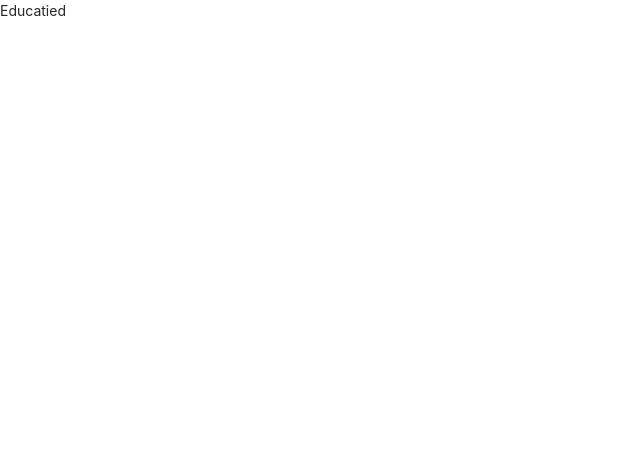
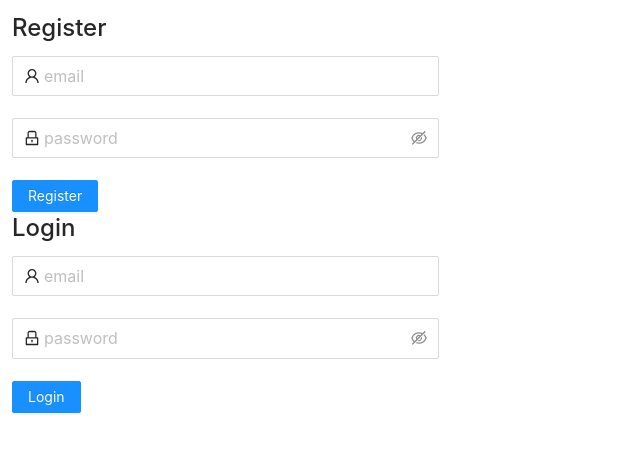
Before and after one commit to TeamURANUS/uranus-frontend, a React (Create React App) app: page /educatied in a window 1280 px wide. Shown: the top 452 px of the page, without its empty margins (0-640 px from the left). Built offline with nearby package versions, Linux system fonts and the light colour scheme.

Commit message:
signup screen

```diff
--- a/package.json
+++ b/package.json
@@ -3,6 +3,7 @@
   "version": "0.1.0",
   "private": true,
   "dependencies": {
+    "@ant-design/icons": "^4.7.0",
     "@testing-library/jest-dom": "^5.16.1",
     "@testing-library/react": "^12.1.2",
     "@testing-library/user-event": "^13.5.0",
--- /dev/null
+++ b/src/components/authentication/SigninSignup.jsx
@@ -0,0 +1,38 @@
+import React, { Component } from 'react';
+import { Input, Button } from 'antd';
+import { UserOutlined, EyeInvisibleOutlined, EyeTwoTone, LockOutlined } from '@ant-design/icons';
+
+class SigninSignup extends Component {
+    render() {
+        return (
+            <div className='w-1/3 m-3'>
+                <div>
+                    <h1 className='text-2xl'>Register</h1>
+                    <Input size="large" placeholder="email" prefix={<UserOutlined />} />
+                    <br /><br />
+                    <Input.Password
+                        placeholder="password" size="large"
+                        prefix={<LockOutlined />}
+                        iconRender={visible => (visible ? <EyeTwoTone /> : <EyeInvisibleOutlined />)}
+                    />
+                    <br /><br />
+                    <Button type="primary">Register</Button>
+                </div>
+                <div>
+                    <h1 className='text-2xl'>Login</h1>
+                    <Input size="large" placeholder="email" prefix={<UserOutlined />} />
+                    <br /><br />
+                    <Input.Password
+                        placeholder="password" size="large"
+                        prefix={<LockOutlined />}
+                        iconRender={visible => (visible ? <EyeTwoTone /> : <EyeInvisibleOutlined />)}
+                    />
+                    <br /><br />
+                    <Button type="primary">Login</Button>
+                </div>
+            </div>
+        );
+    }
+}
+
+export default SigninSignup;
--- a/src/views/Educatied.jsx
+++ b/src/views/Educatied.jsx
@@ -1,10 +1,18 @@
 import React, {Component} from 'react';
+import SigninSignup from "../components/authentication/SigninSignup";
 
 class Educatied extends Component {
+    constructor(props) {
+        super(props);
+        this.state = {
+          user: null
+        };
+      }
+
     render() {
         return (
             <div>
-                <p>Educatied</p>
+                <SigninSignup/>
             </div>
         );
     }
```
Also changed, not shown: 1 other file (tests, documents, lock files or other folders).
